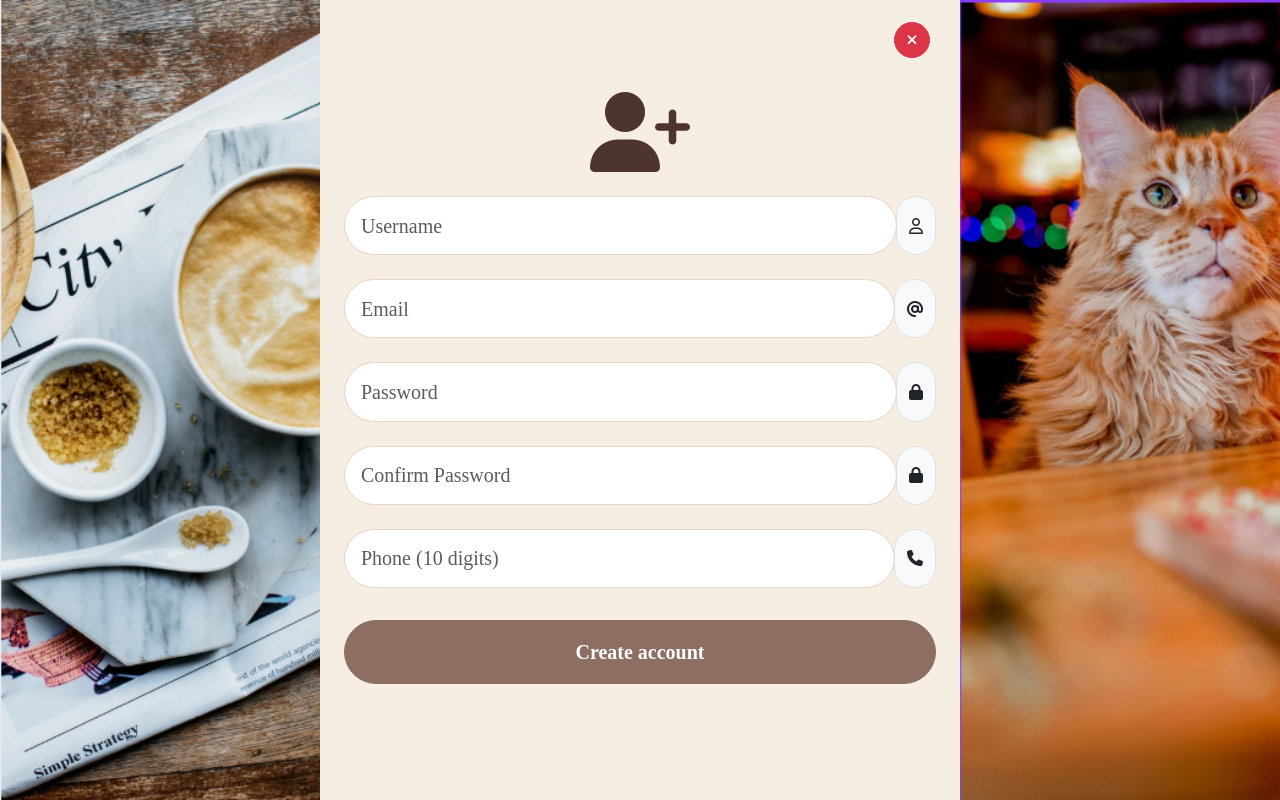
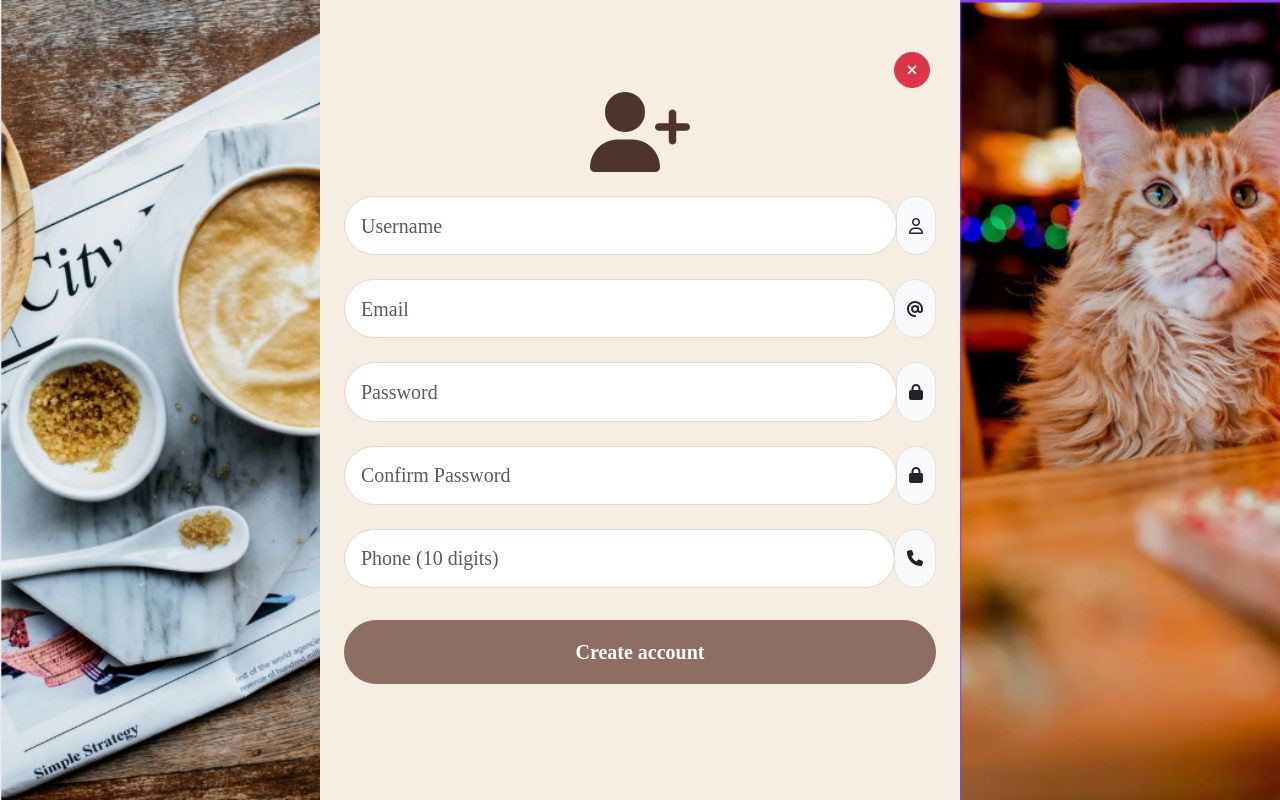
Before and after one commit to 0Laplace0/Pet-Cafe, a Laravel app: page /register in a window 1280 px wide. Run offline with Laravel 12, Linux system fonts and the light colour scheme; the visitor is signed in with stand-in values (Sample User, id 1); some libraries are stand-ins or nearby versions.

Commit message:
minor fix

```diff
--- a/resources/views/auth/register.blade.php
+++ b/resources/views/auth/register.blade.php
@@ -26,7 +26,7 @@
 
             <button type="button"
                     class="btn btn-sm btn-danger rounded-circle position-absolute"
-                    style="width:36px;height:36px; top:-70px; right:30px;"
+                    style="width:36px;height:36px; top:-40px; right:30px;"
                     onclick="location.href='/login'">
             <i class="fa-solid fa-xmark"></i>
             </button>
--- a/resources/views/layouts/dog.blade.php
+++ b/resources/views/layouts/dog.blade.php
@@ -48,8 +48,6 @@
 
   @include('layouts.navbar')
 
-  @include('layouts.banner')
-
   <div class="container mt-2">
     <div class="row">
         @yield('showPet')
--- a/resources/views/layouts/raccoon.blade.php
+++ b/resources/views/layouts/raccoon.blade.php
@@ -48,8 +48,6 @@
 
   @include('layouts.navbar')
 
-  @include('layouts.banner')
-
   <div class="container mt-2">
     <div class="row">
         @yield('showPet')
```
